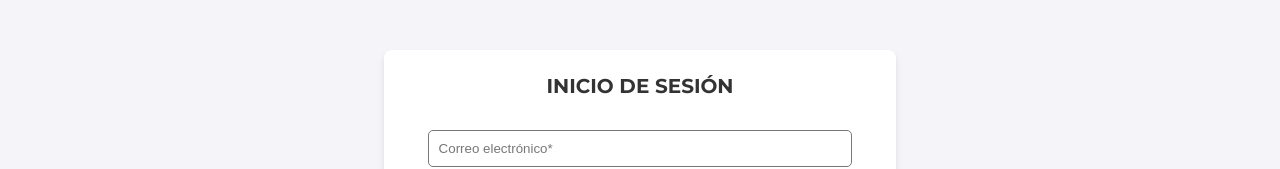
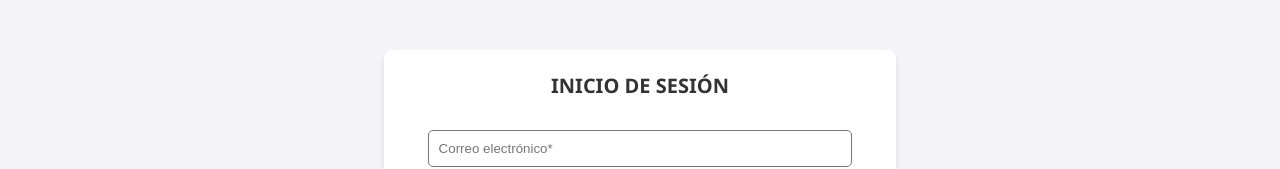
Before and after one commit to miguelgisbert12/RFX, a React (Create React App) app in the folder frontend/: page /login in a window 1280 px wide. Shown: the part 385-554 px from the top of the page. Built offline with nearby package versions, Linux system fonts and the light colour scheme.

Commit message:
Restablecer las tipografías originales del proyecto

```diff
--- a/frontend/public/index.html
+++ b/frontend/public/index.html
@@ -3,7 +3,6 @@
 <head>
     <meta charset="UTF-8">
     <meta name="viewport" content="width=device-width, initial-scale=1.0">
-    <link href="https://fonts.googleapis.com/css2?family=Montserrat:wght@400;600;700&family=Roboto:wght@300;400;500&display=swap" rel="stylesheet">
     <title>RateFlix</title>
 </head>
 <body>
--- a/frontend/src/styles/styles.css
+++ b/frontend/src/styles/styles.css
@@ -8,8 +8,7 @@
 }
 
 body {
-    /*font-family: 'Segoe UI', Tahoma, Geneva, Verdana, sans-serif;*/
-    font-family:'Roboto', 'Segoe UI', Tahoma, Geneva, Verdana, sans-serif;
+    font-family: 'Segoe UI', Tahoma, Geneva, Verdana, sans-serif;
     background-color: #f4f4f9;
     color: #333;
     line-height: 1.6;
@@ -34,10 +33,6 @@ label {
 }
 
 /* Textos */
-
-h1, h2, h3, h4, h5, h6 {
-    font-family: 'Montserrat', 'Segoe UI', Tahoma, Geneva, Verdana, sans-serif;
-}
 
 h2 {
     font-size: 22px;
```
